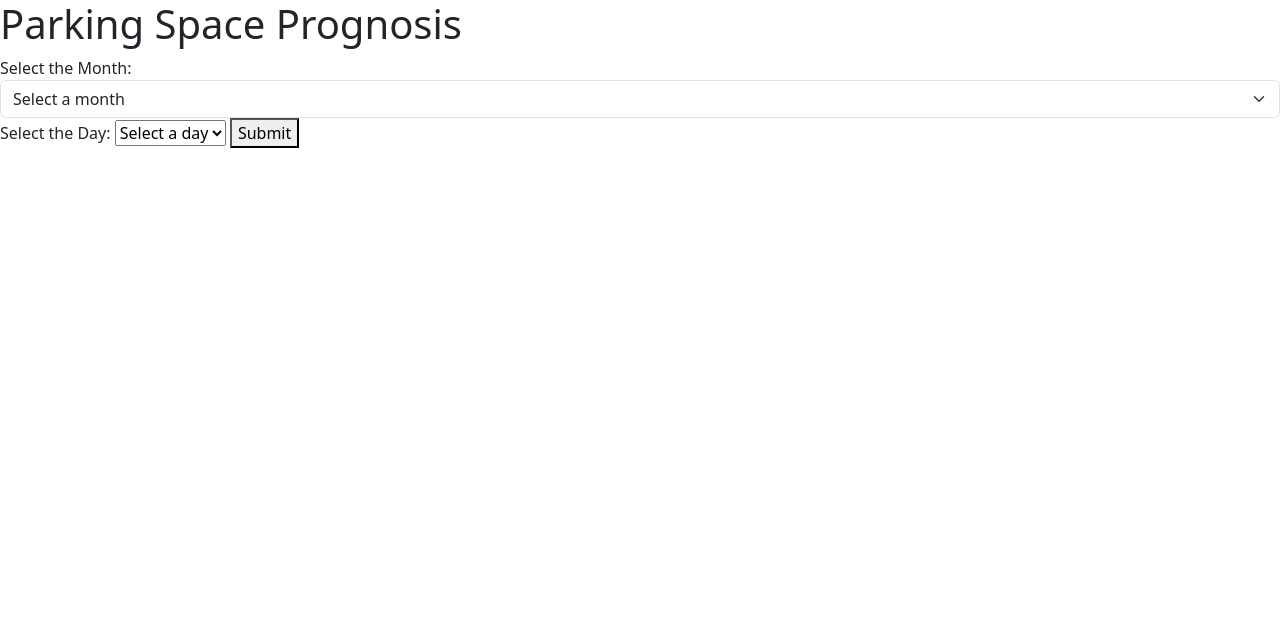
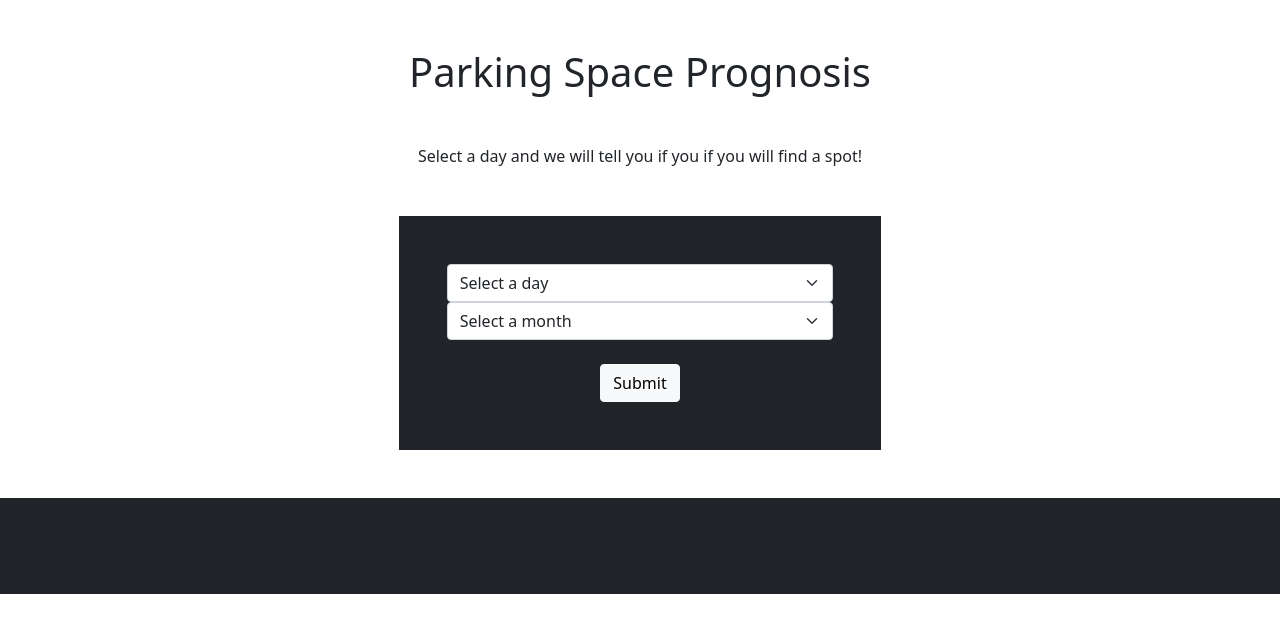
Before and after one commit to kvebers/Fraunhofer_Hackathon, a website: page index.html in a window 1280 px wide. Drawn offline with nearby package versions, Linux system fonts and the light colour scheme.

Commit message:
Added styles

```diff
--- a/index.html
+++ b/index.html
@@ -4,17 +4,28 @@
     <meta charset="UTF-8">
     <meta name="viewport" content="width=device-width, initial-scale=1.0">
 	<!-- Bootstrap CSS -->
-	<link href="https://stackpath.bootstrapcdn.com/bootstrap/5.3.0/css/bootstrap.min.css" rel="stylesheet">
-	<!-- Bootstrap Bundle with Popper -->
-	<script src="https://stackpath.bootstrapcdn.com/bootstrap/5.3.0/js/bootstrap.bundle.min.js"></script>
+	<link href="https://cdn.jsdelivr.net/npm/bootstrap@5.0.2/dist/css/bootstrap.min.css" rel="stylesheet" integrity="sha384-EVSTQN3/azprG1Anm3QDgpJLIm9Nao0Yz1ztcQTwFspd3yD65VohhpuuCOmLASjC" crossorigin="anonymous">
 
     <title>Prognosis Form</title>
 </head>
 <body>
-    <h1>Parking Space Prognosis</h1>
+    <h1 class="text-center m-5">Parking Space Prognosis</h1>
+	<p class="text-center">Select a day and we will tell you if you if you will find a spot!</p>
 
+	<div class="row my-5">
+		<div class="col"></div>
+		<div class="col bg-dark p-5">
 		<form id="prognosisForm">
-        <label for="monthSelect">Select the Month:</label>
+			<select id="daySelect" name="daySelect" class="form-select" required>
+				<option value="">Select a day</option>
+				<!-- Options for days will be dynamically populated -->
+				<script>
+					for (let i = 1; i <= 31; i++) {
+						document.write(`<option value="${i}">${i}</option>`);
+					}
+				</script>
+			</select>
+
 			<select id="monthSelect" name="monthSelect" class="form-select" required>
 				<option value="">Select a month</option>
 				<option value="1">January</option>
@@ -31,22 +42,22 @@
 				<option value="12">December</option>
 			</select>
 
-		<label for="daySelect">Select the Day:</label>
-		<select id="daySelect" name="daySelect" required>
-			<option value="">Select a day</option>
-			<!-- Options for days will be dynamically populated -->
-			<script>
-				for (let i = 1; i <= 31; i++) {
-					document.write(`<option value="${i}">${i}</option>`);
-				}
-			</script>
-		</select>
+			<br>
+			<div class="d-flex justify-content-center">
+				<button type="submit" class="btn btn-light">Submit</button>
+			</div>
+		</form>
+	</div>
+	<div class="col"></div>
+	</div>
 
-        <button type="submit">Submit</button>
-    </form>
+	<div class="row bg-dark p-5">
+		<div class="col"></div>
+    	<div id="responseText" class="col text-white fs-1"></div>
+		<div class="col"></div>
+	</div>
+    <script src="prognosis.js"></script>
+	<script src="https://cdn.jsdelivr.net/npm/bootstrap@5.0.2/dist/js/bootstrap.bundle.min.js" integrity="sha384-MrcW6ZMFYlzcLA8Nl+NtUVF0sA7MsXsP1UyJoMp4YLEuNSfAP+JcXn/tWtIaxVXM" crossorigin="anonymous"></script>
 
-    <div id="responseText"></div>
-
-    <script src="prognosis.js"></script>
 </body>
 </html>
--- a/prognosis.js
+++ b/prognosis.js
@@ -1,6 +1,5 @@
 document.getElementById('prognosisForm').addEventListener('submit', function (event) {
     event.preventDefault();  // Prevent the form from submitting the traditional way
-
     const month = document.getElementById("monthSelect").value;
     const day = document.getElementById("daySelect").value;
 
```
Lines whose indentation alone changed are shown as unchanged.
